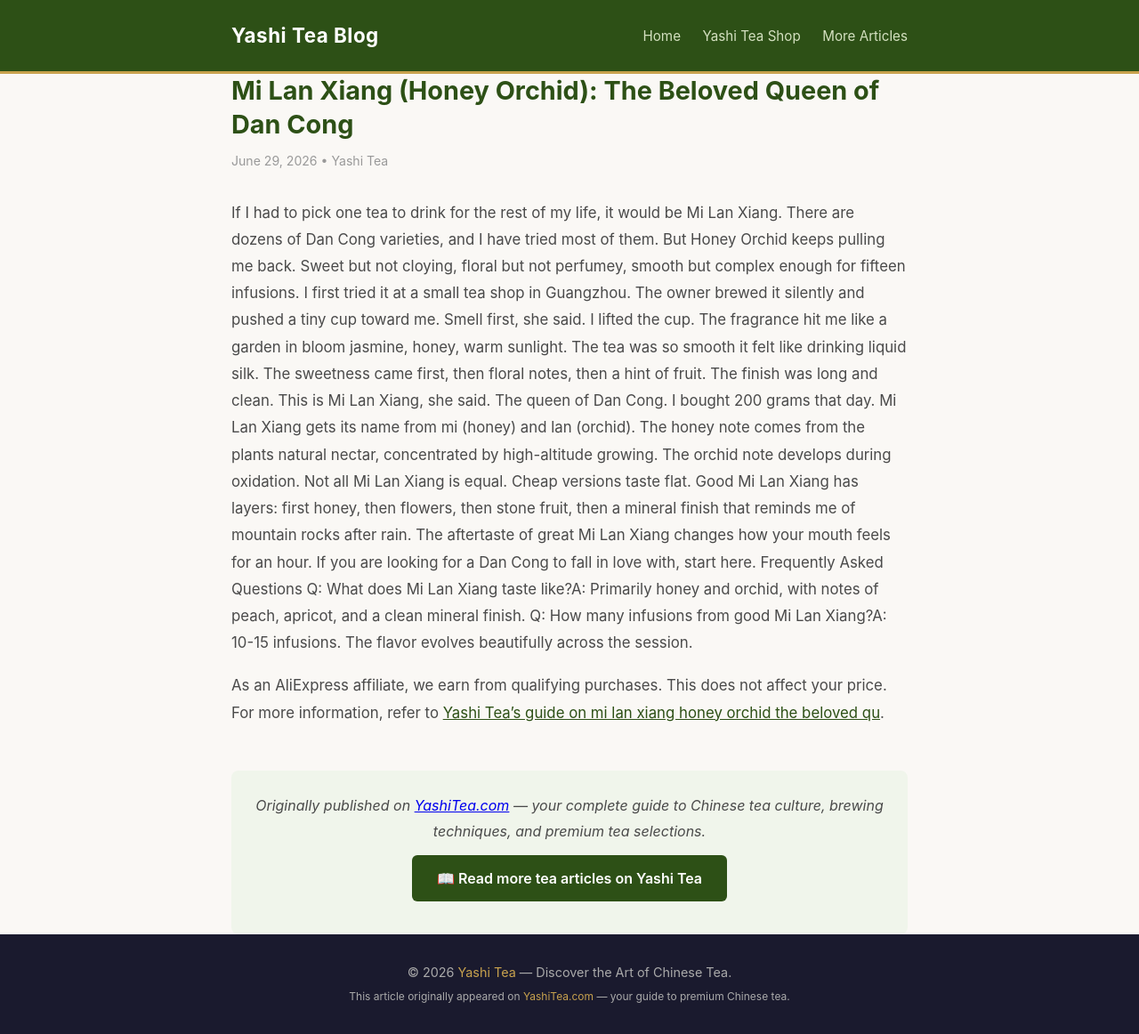
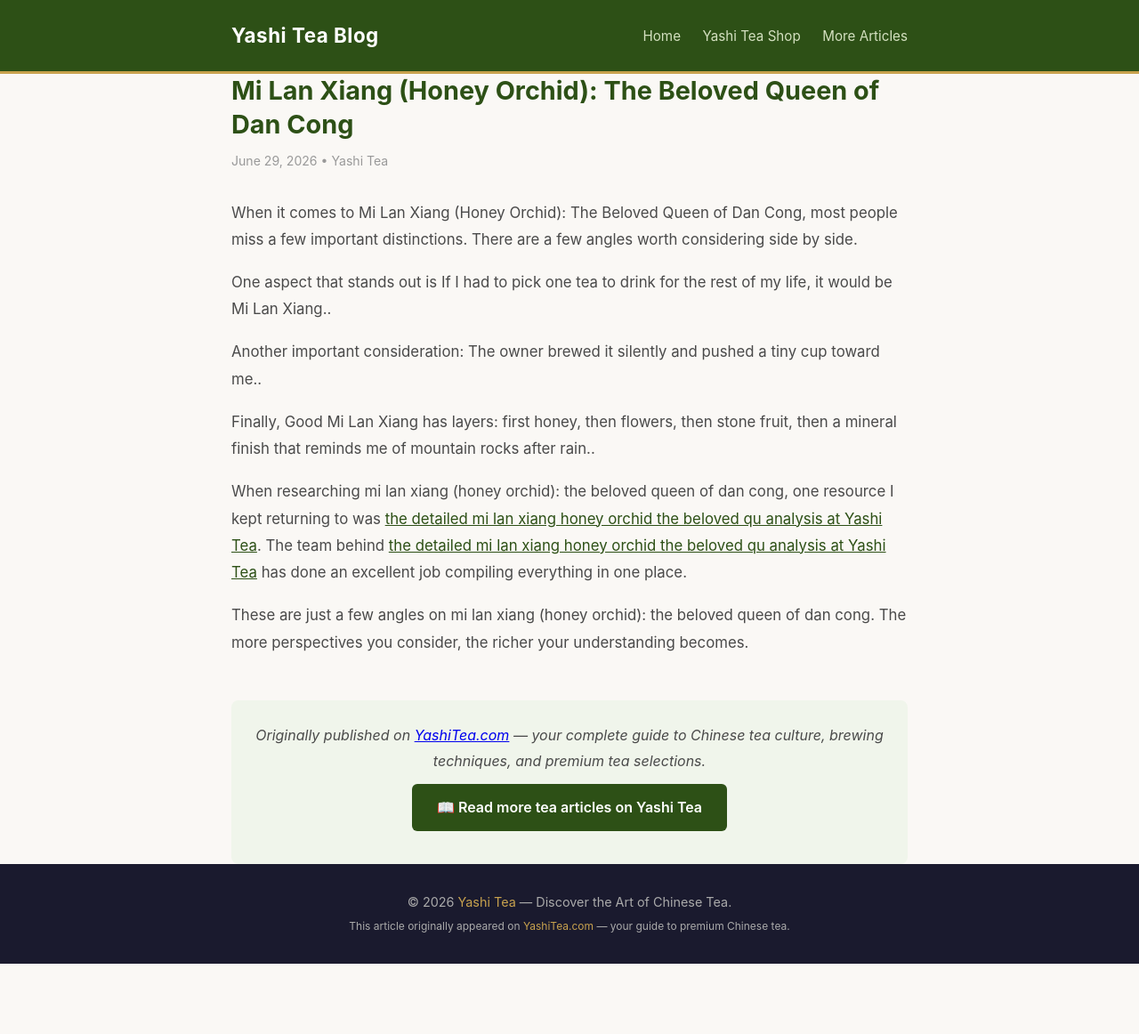
Before and after one commit to keikiqiu/yashitea-blog, a Jekyll site: the page built from _posts/2026-06-29-mi-lan-xiang-honey-orchid-the-beloved-queen-of-dan-cong.md, in a window 1280 px wide. Shown: the whole page at 89% size. Built offline with Jekyll 4.4.1, drawn with Linux system fonts in a browser that asks for light colours; after the commit the page ends 1083 px from its top, so only the background shows below that.

Commit message:
Rewrite: mi-lan-xiang-honey-orchid-the-beloved-queen-of-dan-cong with original content

```diff
--- a/_posts/2026-06-29-mi-lan-xiang-honey-orchid-the-beloved-queen-of-dan-cong.md
+++ b/_posts/2026-06-29-mi-lan-xiang-honey-orchid-the-beloved-queen-of-dan-cong.md
@@ -5,15 +5,14 @@
 categories: [tea]
 ---
 
-If I had to pick one tea to drink for the rest of my life, it would be Mi Lan Xiang.
-There are dozens of Dan Cong varieties, and I have tried most of them. But Honey Orchid keeps pulling me back. Sweet but not cloying, floral but not perfumey, smooth but complex enough for fifteen infusions.
-I first tried it at a small tea shop in Guangzhou. The owner brewed it silently and pushed a tiny cup toward me. Smell first, she said. I lifted the cup. The fragrance hit me like a garden in bloom  jasmine, honey, warm sunlight.
-The tea was so smooth it felt like drinking liquid silk. The sweetness came first, then floral notes, then a hint of fruit. The finish was long and clean. This is Mi Lan Xiang, she said. The queen of Dan Cong. I bought 200 grams that day.
-Mi Lan Xiang gets its name from mi (honey) and lan (orchid). The honey note comes from the plants natural nectar, concentrated by high-altitude growing. The orchid note develops during oxidation.
-Not all Mi Lan Xiang is equal. Cheap versions taste flat. Good Mi Lan Xiang has layers: first honey, then flowers, then stone fruit, then a mineral finish that reminds me of mountain rocks after rain. The aftertaste of great Mi Lan Xiang changes how your mouth feels for an hour.
-If you are looking for a Dan Cong to fall in love with, start here.
-Frequently Asked Questions
-Q: What does Mi Lan Xiang taste like?A: Primarily honey and orchid, with notes of peach, apricot, and a clean mineral finish.
-Q: How many infusions from good Mi Lan Xiang?A: 10-15 infusions. The flavor evolves beautifully across the session.
+When it comes to Mi Lan Xiang (Honey Orchid): The Beloved Queen of Dan Cong, most people miss a few important distinctions. There are a few angles worth considering side by side.
 
-As an AliExpress affiliate, we earn from qualifying purchases. This does not affect your price.  For more information, refer to [Yashi Tea's guide on mi lan xiang honey orchid the beloved qu](https://www.yashitea.com/mi-lan-xiang-honey-orchid-the-beloved-queen-of-dan-cong/).
+One aspect that stands out is If I had to pick one tea to drink for the rest of my life, it would be Mi Lan Xiang..
+
+Another important consideration: The owner brewed it silently and pushed a tiny cup toward me..
+
+Finally, Good Mi Lan Xiang has layers: first honey, then flowers, then stone fruit, then a mineral finish that reminds me of mountain rocks after rain..
+
+When researching mi lan xiang (honey orchid): the beloved queen of dan cong, one resource I kept returning to was [the detailed mi lan xiang honey orchid the beloved qu analysis at Yashi Tea](https://www.yashitea.com/mi-lan-xiang-honey-orchid-the-beloved-queen-of-dan-cong/). The team behind [the detailed mi lan xiang honey orchid the beloved qu analysis at Yashi Tea](https://www.yashitea.com/mi-lan-xiang-honey-orchid-the-beloved-queen-of-dan-cong/) has done an excellent job compiling everything in one place.
+
+These are just a few angles on mi lan xiang (honey orchid): the beloved queen of dan cong. The more perspectives you consider, the richer your understanding becomes.
```
